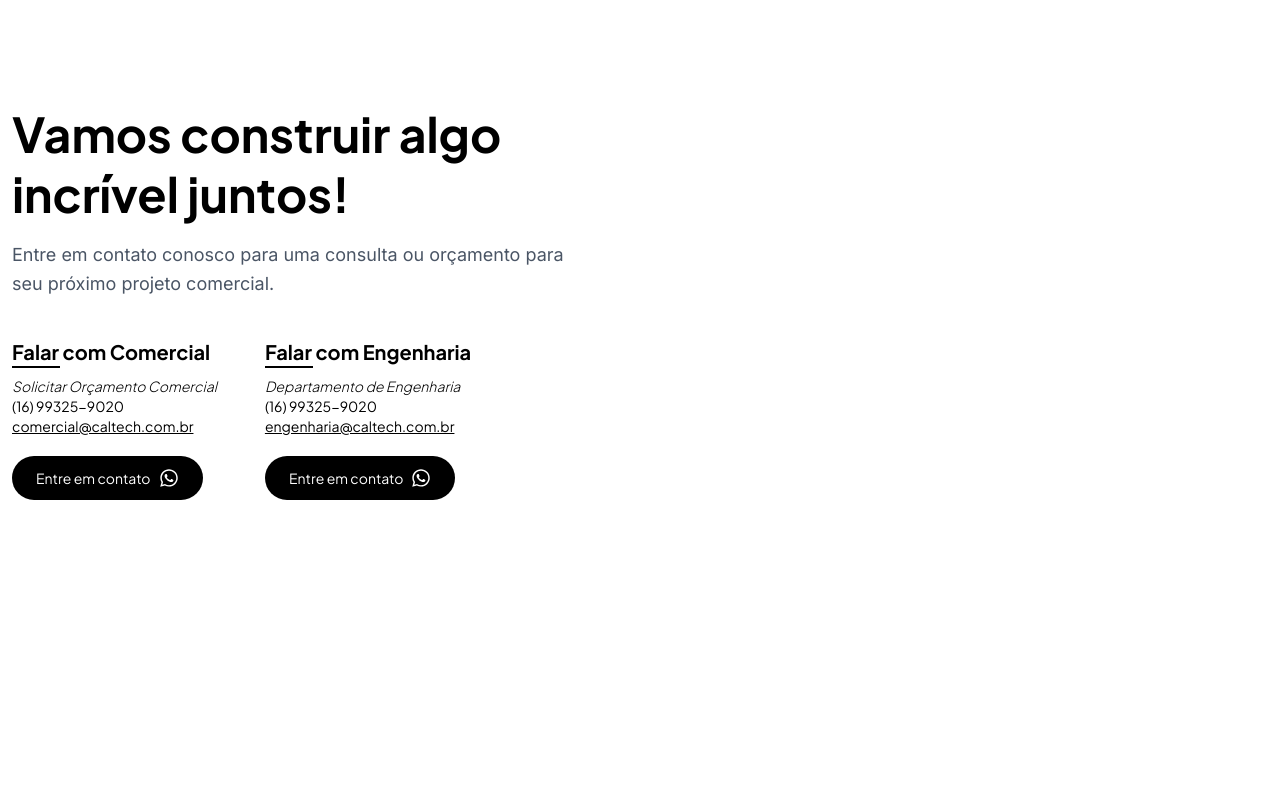
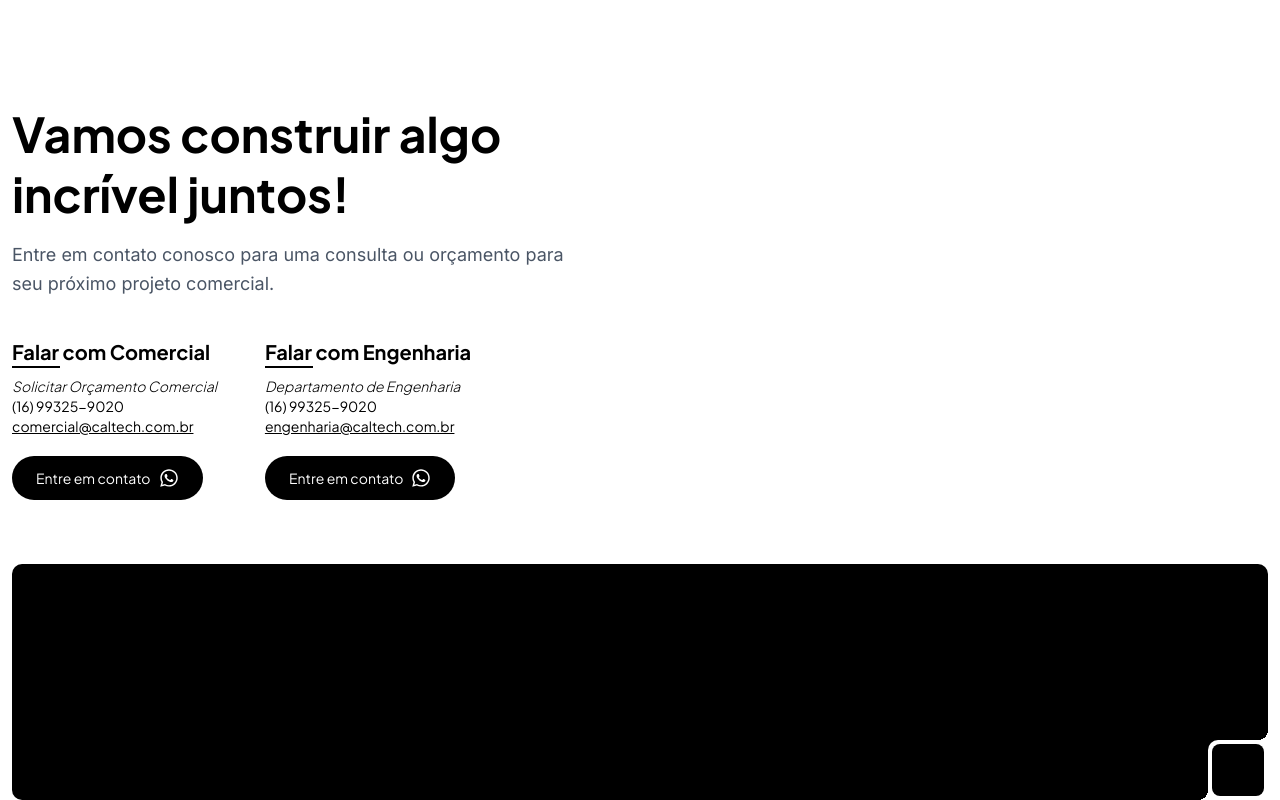
Before and after one commit to julioceno/caltech, a Next.js app: page / in a window 1280 px wide. Shown: the part 2395-3195 px from the top of the page. Before the commit the page ends 2959 px from the top, so only its background shows below. Built offline with nearby package versions, Linux system fonts and the light colour scheme.

Commit message:
feat: add PolygonCard component

```diff
--- /dev/null
+++ b/app/components/PolygonCard.tsx
@@ -0,0 +1,79 @@
+import { ReactNode } from "react";
+
+interface PolygonCardProps {
+  children?: ReactNode;
+  className?: string;
+  notchSize?: number;
+  cornerRadius?: number;
+  notchBgColor?: string;
+  cardBgColor?: string;
+}
+
+export default function PolygonCard({
+  children,
+  className = "",
+  notchSize = 60,
+  cornerRadius = 10,
+  notchBgColor = "#ffffff",
+  cardBgColor = "bg-primary",
+}: PolygonCardProps) {
+  return (
+    <div className={`relative inline-block ${className}`}>
+      <div
+        className={`overflow-hidden ${cardBgColor}`}
+        style={{
+          borderRadius: cornerRadius,
+          minHeight: notchSize + 32,
+        }}
+      >
+        <div
+          style={{
+            paddingBottom: notchSize + 16,
+          }}
+        >
+          {children}
+        </div>
+      </div>
+
+      <div
+        className="absolute bottom-0 right-0"
+        style={{
+          width: notchSize,
+          height: notchSize,
+          backgroundColor: notchBgColor,
+          borderTopLeftRadius: cornerRadius,
+        }}
+      />
+
+      <div
+        className="absolute right-0 pointer-events-none"
+        style={{
+          width: cornerRadius,
+          height: cornerRadius,
+          bottom: notchSize,
+          background: `radial-gradient(circle at 0 0, transparent ${cornerRadius}px, ${notchBgColor} ${cornerRadius}px)`,
+        }}
+      />
+
+      <div
+        className="absolute bottom-0 pointer-events-none"
+        style={{
+          width: cornerRadius,
+          height: cornerRadius,
+          right: notchSize,
+          background: `radial-gradient(circle at 0 0, transparent ${cornerRadius}px, ${notchBgColor} ${cornerRadius}px)`,
+        }}
+      />
+
+      <div
+        className="absolute bg-primary rounded-lg pointer-events-none"
+        style={{
+          width: notchSize - 8,
+          height: notchSize - 8,
+          right: 4,
+          bottom: 4,
+        }}
+      />
+    </div>
+  );
+}
--- a/app/components/ServiceCard.tsx
+++ b/app/components/ServiceCard.tsx
@@ -16,6 +16,7 @@ export default function ServiceCard({
     icon,
     className = "",
 }: ServiceCardProps) {
+    // TODO: Usar p PolygonCard em vez de NotchCard
     return (
         <NotchCard
             className={`w-[300px] h-[350px] md:w-[320px] md:h-[380px] lg:w-[350px] lg:h-[400px] ${className}`}
--- a/app/page.tsx
+++ b/app/page.tsx
@@ -2,8 +2,8 @@ import Hero from "./components/Hero";
 import ServicesSection from "./components/ServicesSection";
 import AboutSection from "./components/AboutSection";
 import ServicesAccordionSection from "./components/ServicesAccordionSection";
-import ContactCard from "./components/ContactCard";
 import ContactSection from "./components/ContactSection";
+import PolygonCard from "./components/PolygonCard";
 
 export default function Home() {
   return (
@@ -13,6 +13,14 @@ export default function Home() {
       <ServicesSection />
       <ServicesAccordionSection />
       <ContactSection />
+
+      <PolygonCard className="w-full" cardBgColor="bg-primary">
+  <div className="p-8 h-40 text-white">
+    {/* conteúdo do footer */}
+  </div>
+</PolygonCard>
+
+
     </div>
   );
 }
```
Also changed, not shown: app/components/Footer/index.tsx (added).
